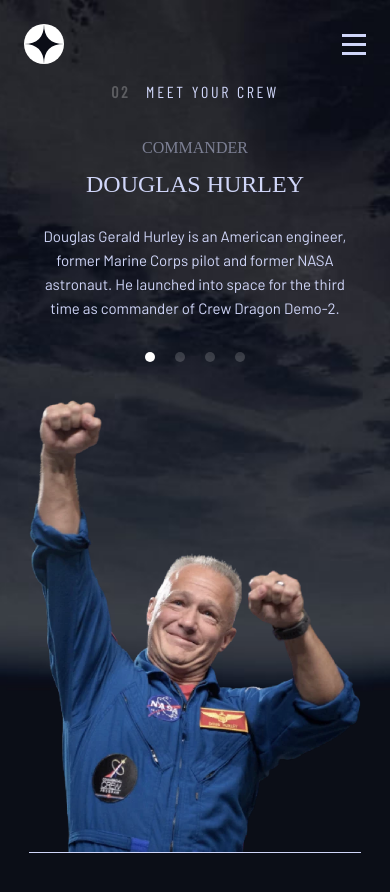
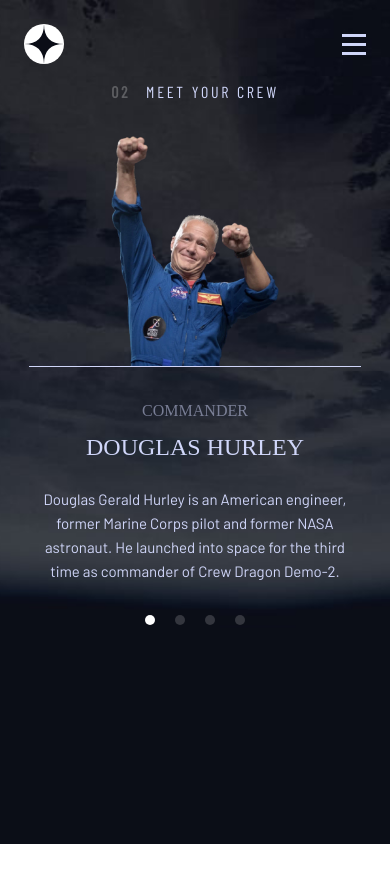
Before and after one commit to jjalbuenacabuyao/space-tourism, a React (Vite) app: page /crew in a window 390 px wide. Shown: the top 892 px of the page. After the commit the page ends 844 px from the top, so only its background shows below. Built offline with nearby package versions, Linux system fonts and the light colour scheme; a web font is replaced by a local one.

Commit message:
simplified and added max-width

```diff
--- a/src/components/TabMenu.jsx
+++ b/src/components/TabMenu.jsx
@@ -30,11 +30,11 @@ const TabMenu = () => {
 
       <article className="flex flex-col gap-5 lg:gap-8 lg:text-left order-2">
         <ul className="flex items-center gap-6 text-sm justify-center lg:justify-start lg:text-base lg:gap-8 order-1">{listItems}</ul>
-        <TextContainer order="order-2" paddingBottom="pb-8" bordered="true">
+        <TextContainer className="pb-8 order-2" bordered="true">
           <h1 className="font-bellefair text-planet-name uppercase leading-[1.2em]">
             {active.name}
           </h1>
-          <p>{active.description}</p>
+          <p className="max-w-md">{active.description}</p>
         </TextContainer>
 
         <div className="flex flex-col gap-8 pt-8 lg:flex-row lg:gap-20 order-3">
--- a/src/components/TextContainer.jsx
+++ b/src/components/TextContainer.jsx
@@ -3,9 +3,9 @@ import React from "react";
 const TextContainer = (props) => {
   return (
     <div
-      className={`flex flex-col gap-6 ${props.paddingBottom} ${
+      className={`flex flex-col gap-6 ${
         props.bordered === "true" ? "border-b-[1px] border-b-off-white" : ""
-      } ${props.order}`}
+      } ${props.className}`}
     >
       {props.children}
     </div>
--- a/tailwind.config.cjs
+++ b/tailwind.config.cjs
@@ -15,6 +15,7 @@ module.exports = {
       colors: {
         "clr-dark": "#0B0D17",
         "off-white": "#D0D6F9",
+        "border": "#383B4B",
       },
       fontFamily: {
         "barlow": ["Barlow", "sans-serif"],
@@ -52,6 +53,9 @@ module.exports = {
       width: {
         "img-responsive" : "clamp(10.625rem, 4.57rem + 25.82vw, 27.8125rem)",
       },
+      height: {
+        "person-img": "clamp(13.9375rem, 3.18rem + 45.92vw, 44.5rem)",
+      }
     },
   },
   plugins: [],
```
